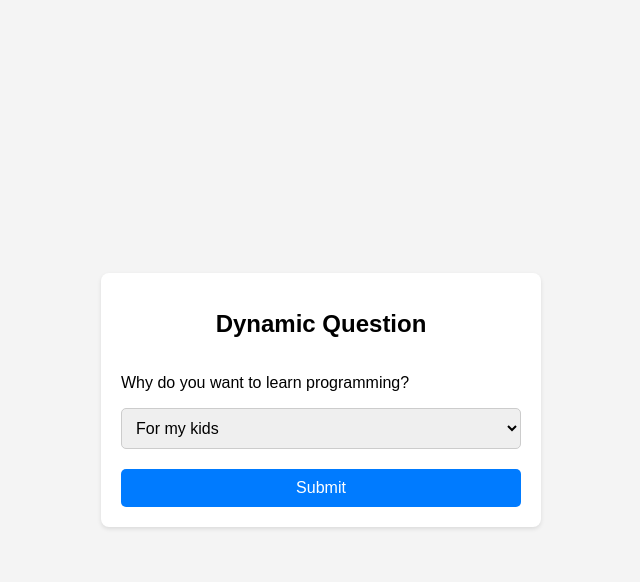
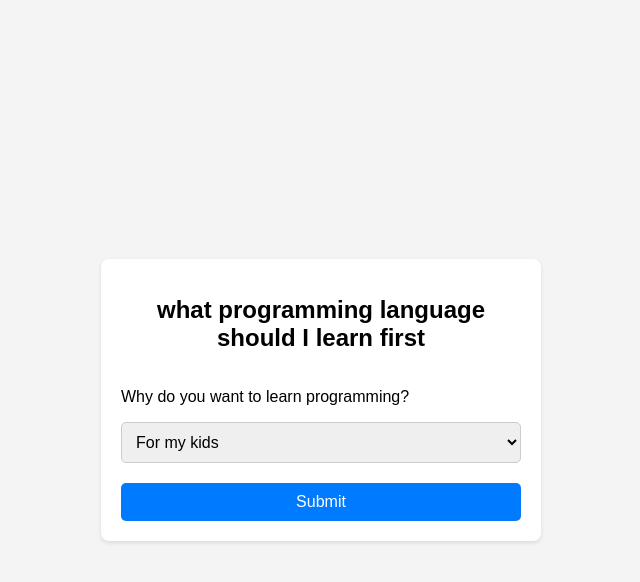
Before and after one commit to saidnouasria/Language-Expert-system, a Flask app: page / in a window 1280 px wide. Shown: the top 582 px of the page, without its empty margins (319-959 px from the left). Run offline with Flask 3, Linux system fonts and the light colour scheme.

Commit message:
text modified

```diff
--- a/api/templates/query_form.html
+++ b/api/templates/query_form.html
@@ -63,7 +63,7 @@
 </head>
 <body>
     <div class="container">
-        <h1>Dynamic Question</h1>
+        <h1>what programming language should I learn first</h1>
         <form method="post" action="/">
             <p>{{ question }}</p>
             <select name="answer" required>
```
